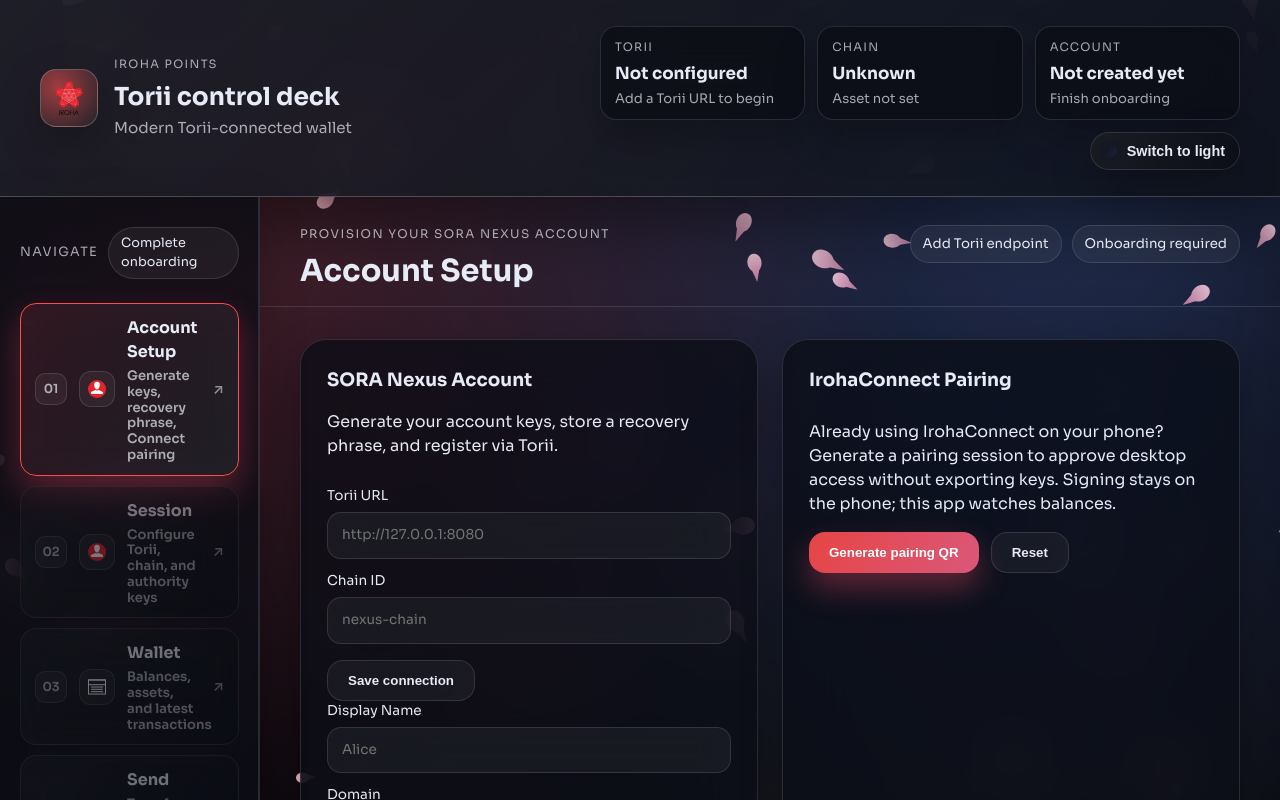
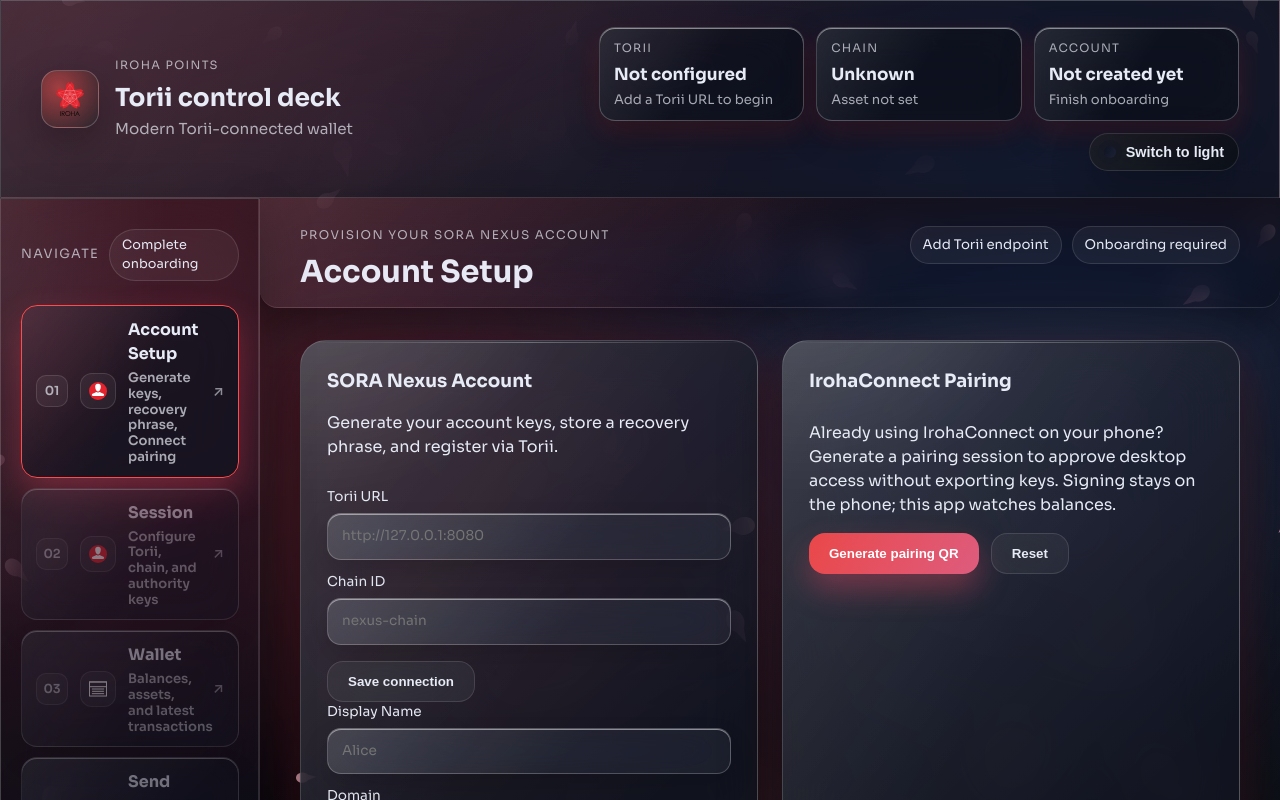
Before and after one commit to soramitsu/iroha-demo-javascript, a Vue app: page /#/account in a window 1280 px wide. Shown: the top 800 px of the page. Built offline with nearby package versions, Linux system fonts and the light colour scheme.

Commit message:
add hdr support

```diff
--- a/src/styles/main.css
+++ b/src/styles/main.css
@@ -169,6 +169,14 @@
   background-color: #05060b;
   --glass-border: rgba(255, 255, 255, 0.22);
   --glass-highlight: rgba(255, 255, 255, 0.48);
+  --menu-glass: rgba(14, 16, 26, 0.64);
+  --menu-glass-strong: rgba(18, 21, 32, 0.8);
+  --menu-highlight: rgba(255, 255, 255, 0.08);
+  --menu-accent-glow: rgba(255, 76, 102, 0.16);
+  --glass-rim: rgba(255, 255, 255, 0.18);
+  --glass-veil: rgba(255, 255, 255, 0.1);
+  --gi-ambient: rgba(0, 0, 0, 0.42);
+  --gi-accent: rgba(255, 76, 102, 0.2);
   --iroha-accent: #ff4b4b;
   --iroha-accent-dark: #d3262e;
   --iroha-muted: rgba(227, 230, 239, 0.72);
@@ -197,6 +205,14 @@
   background-color: #f3f5fd;
   --glass-border: rgba(0, 0, 0, 0.08);
   --glass-highlight: rgba(255, 255, 255, 0.82);
+  --menu-glass: rgba(255, 255, 255, 0.7);
+  --menu-glass-strong: rgba(255, 255, 255, 0.82);
+  --menu-highlight: rgba(255, 255, 255, 0.5);
+  --menu-accent-glow: rgba(255, 76, 102, 0.14);
+  --glass-rim: rgba(255, 255, 255, 0.92);
+  --glass-veil: rgba(255, 255, 255, 0.58);
+  --gi-ambient: rgba(22, 30, 51, 0.18);
+  --gi-accent: rgba(255, 76, 102, 0.12);
   --iroha-accent: #ff4b4b;
   --iroha-accent-dark: #c41b27;
   --iroha-muted: rgba(55, 65, 81, 0.75);
@@ -218,6 +234,27 @@
     radial-gradient(circle at 80% 15%, rgba(255, 190, 190, 0.5), transparent 50%);
   filter: blur(100px);
   opacity: 0.6;
+}
+
+/* HDR-capable / wide-gamut displays (MacBook Pro panels included) */
+@media (color-gamut: p3) {
+  :root[data-theme='light'] {
+    --iroha-accent: color(display-p3 1 0.32 0.36);
+    --iroha-accent-dark: color(display-p3 0.78 0.16 0.24);
+    --menu-highlight: color(display-p3 1 1 1 / 0.7);
+    --glass-highlight: color(display-p3 1 1 1 / 0.75);
+    --gi-ambient: color(display-p3 0.12 0.15 0.26 / 0.26);
+    --gi-accent: color(display-p3 1 0.32 0.36 / 0.2);
+  }
+
+  :root[data-theme='dark'] {
+    --iroha-accent: color(display-p3 1 0.3 0.34);
+    --iroha-accent-dark: color(display-p3 0.72 0.14 0.22);
+    --menu-highlight: color(display-p3 1 1 1 / 0.2);
+    --glass-highlight: color(display-p3 1 1 1 / 0.6);
+    --gi-ambient: color(display-p3 0 0 0 / 0.52);
+    --gi-accent: color(display-p3 1 0.28 0.32 / 0.24);
+  }
 }
 
 #app {
@@ -251,9 +288,12 @@
 }
 
 .app-header {
-  background: linear-gradient(135deg, rgba(255, 255, 255, 0.05), transparent),
-    var(--surface-strong);
-  border-bottom: 1px solid var(--glass-border);
+  background:
+    linear-gradient(115deg, var(--menu-highlight), transparent 60%),
+    linear-gradient(160deg, var(--menu-accent-glow), transparent 55%),
+    var(--menu-glass-strong);
+  border: 1px solid var(--glass-border);
+  border-bottom-color: var(--panel-border);
   padding: 26px 40px;
   display: flex;
   justify-content: space-between;
@@ -261,8 +301,9 @@
   gap: 28px;
   -webkit-app-region: drag;
   user-select: none;
-  backdrop-filter: blur(30px) saturate(180%);
-  box-shadow: var(--shadow-strong);
+  backdrop-filter: blur(32px) saturate(185%);
+  -webkit-backdrop-filter: blur(32px) saturate(185%);
+  box-shadow: 0 24px 55px var(--gi-ambient), 0 12px 35px var(--gi-accent), var(--shadow-strong);
   position: relative;
   z-index: 2;
 }
@@ -327,15 +368,19 @@
 }
 
 .status-chip {
-  background: var(--surface);
-  border: 1px solid var(--panel-border);
+  background:
+    linear-gradient(125deg, var(--glass-veil), transparent 50%),
+    var(--menu-glass);
+  border: 1px solid var(--glass-border);
   border-radius: 16px;
   padding: 12px 14px;
   display: flex;
   flex-direction: column;
   gap: 4px;
-  box-shadow: var(--shadow-soft);
-  backdrop-filter: blur(24px) saturate(140%);
+  box-shadow: inset 0 1px 0 var(--glass-highlight), 0 14px 32px var(--gi-ambient),
+    0 10px 24px var(--gi-accent);
+  backdrop-filter: blur(22px) saturate(170%);
+  -webkit-backdrop-filter: blur(22px) saturate(170%);
   min-width: 0;
 }
 
@@ -417,7 +462,11 @@
 
 .sidebar {
   width: 260px;
-  background: var(--surface);
+  background:
+    radial-gradient(140% 90% at 0% 0%, var(--menu-highlight), transparent 46%),
+    linear-gradient(160deg, var(--menu-accent-glow), transparent 60%),
+    var(--menu-glass);
+  border: 1px solid var(--glass-border);
   border-right: 1px solid var(--panel-border);
   padding: 30px 20px 28px;
   position: relative;
@@ -427,8 +476,9 @@
   flex-direction: column;
   gap: 24px;
   -webkit-app-region: no-drag;
-  backdrop-filter: blur(26px) saturate(160%);
-  box-shadow: inset -1px 0 0 var(--panel-border), var(--shadow-soft);
+  backdrop-filter: blur(32px) saturate(185%);
+  -webkit-backdrop-filter: blur(32px) saturate(185%);
+  box-shadow: inset -1px 0 0 var(--panel-border), 0 22px 50px rgba(0, 0, 0, 0.28);
 }
 
 .sidebar-top {
@@ -475,27 +525,38 @@
   font-weight: 600;
   transition: transform 0.15s ease, box-shadow 0.2s ease, border-color 0.2s ease,
     background 0.2s ease;
-  border: 1px solid var(--panel-border);
+  border: 1px solid var(--glass-border);
   display: grid;
   grid-template-columns: auto auto 1fr auto;
   align-items: center;
   gap: 12px;
   -webkit-app-region: no-drag;
-  background: linear-gradient(120deg, rgba(255, 255, 255, 0.05), transparent),
-    var(--surface);
-  backdrop-filter: blur(18px);
+  background:
+    linear-gradient(135deg, var(--menu-highlight), transparent 60%),
+    linear-gradient(120deg, rgba(255, 255, 255, 0.06), transparent 70%),
+    var(--menu-glass-strong);
+  backdrop-filter: blur(22px) saturate(175%);
+  -webkit-backdrop-filter: blur(22px) saturate(175%);
   cursor: pointer;
   pointer-events: auto;
+  box-shadow: inset 0 1px 0 var(--glass-highlight), 0 14px 34px rgba(0, 0, 0, 0.2);
 }
 
 .nav-link:hover {
   border-color: var(--iroha-accent);
   box-shadow: 0 14px 32px rgba(255, 76, 102, 0.25);
+  background:
+    linear-gradient(130deg, var(--menu-highlight), transparent 50%),
+    linear-gradient(120deg, rgba(255, 255, 255, 0.12), transparent 65%),
+    var(--menu-glass-strong);
   transform: translateY(-1px);
 }
 
 .nav-link.active {
-  background: linear-gradient(120deg, rgba(255, 76, 102, 0.14), rgba(255, 255, 255, 0.07));
+  background:
+    linear-gradient(125deg, var(--menu-accent-glow), transparent 55%),
+    linear-gradient(135deg, var(--menu-highlight), transparent 45%),
+    var(--menu-glass-strong);
   color: inherit;
   border-color: var(--iroha-accent);
   box-shadow: 0 16px 34px rgba(255, 76, 102, 0.3);
@@ -616,6 +677,14 @@
   justify-content: space-between;
   gap: 16px;
   border-bottom: 1px solid var(--panel-border);
+  background:
+    linear-gradient(135deg, var(--menu-highlight), transparent 50%),
+    linear-gradient(140deg, var(--menu-accent-glow), transparent 55%),
+    var(--menu-glass);
+  border-radius: 0 0 18px 18px;
+  backdrop-filter: blur(20px) saturate(165%);
+  -webkit-backdrop-filter: blur(20px) saturate(165%);
+  box-shadow: 0 18px 42px var(--gi-ambient);
 }
 
 .workspace-header h1 {
@@ -667,6 +736,30 @@
   margin: 0 auto;
 }
 
+.workspace-body {
+  position: relative;
+  isolation: isolate;
+}
+
+.workspace-body::before {
+  content: '';
+  position: absolute;
+  inset: 0;
+  background:
+    radial-gradient(65% 55% at 18% 22%, var(--menu-accent-glow), transparent 60%),
+    radial-gradient(60% 50% at 78% 18%, var(--menu-highlight), transparent 65%),
+    radial-gradient(75% 50% at 50% 78%, rgba(255, 255, 255, 0.08), transparent 70%);
+  filter: blur(42px);
+  opacity: 0.9;
+  z-index: 0;
+  pointer-events: none;
+}
+
+.workspace-body > * {
+  position: relative;
+  z-index: 1;
+}
+
 .card-grid {
   display: grid;
   gap: 24px;
@@ -674,13 +767,41 @@
 }
 
 .card {
-  background: var(--surface);
-  border: 1px solid var(--panel-border);
+  position: relative;
+  background:
+    linear-gradient(135deg, var(--glass-veil), transparent 65%),
+    linear-gradient(120deg, var(--menu-highlight), transparent 45%),
+    var(--menu-glass-strong);
+  border: 1px solid var(--glass-border);
   border-radius: 26px;
   padding: 26px;
-  box-shadow: var(--shadow-soft);
+  box-shadow: var(--shadow-soft), 0 22px 60px var(--gi-ambient), 0 18px 44px var(--gi-accent);
   -webkit-app-region: no-drag;
-  backdrop-filter: blur(35px) saturate(180%);
+  backdrop-filter: blur(32px) saturate(185%);
+  -webkit-backdrop-filter: blur(32px) saturate(185%);
+  overflow: hidden;
+}
+
+.card::before {
+  content: '';
+  position: absolute;
+  inset: -30% auto auto -10%;
+  width: 70%;
+  height: 70%;
+  background: radial-gradient(circle at 20% 20%, var(--glass-highlight), transparent 55%);
+  opacity: 0.35;
+  filter: blur(22px);
+  pointer-events: none;
+}
+
+.card::after {
+  content: '';
+  position: absolute;
+  inset: 1px 1px auto 1px;
+  height: 1px;
+  background: linear-gradient(90deg, transparent, var(--glass-highlight), transparent);
+  opacity: 0.6;
+  pointer-events: none;
 }
 
 .card-header {
@@ -711,15 +832,19 @@
 input,
 textarea,
 select {
-  background: var(--surface-soft);
-  border: 1px solid var(--panel-border);
+  background:
+    linear-gradient(135deg, var(--glass-veil), transparent 60%),
+    var(--surface-soft);
+  border: 1px solid var(--glass-border);
   border-radius: 14px;
   padding: 12px 14px;
   color: inherit;
   font: inherit;
   transition: border-color 0.2s, box-shadow 0.2s;
   -webkit-app-region: no-drag;
-  backdrop-filter: blur(18px);
+  box-shadow: inset 0 1px 0 var(--glass-highlight), 0 12px 26px rgba(0, 0, 0, 0.14);
+  backdrop-filter: blur(20px) saturate(160%);
+  -webkit-backdrop-filter: blur(20px) saturate(160%);
 }
 
 input:focus,
@@ -868,8 +993,12 @@
   gap: 4px;
   padding: 12px 14px;
   border-radius: 12px;
-  border: 1px solid var(--panel-border);
-  background: var(--surface-soft);
+  border: 1px solid var(--glass-border);
+  background:
+    linear-gradient(130deg, var(--glass-veil), transparent 65%),
+    var(--surface-soft);
+  backdrop-filter: blur(18px) saturate(160%);
+  -webkit-backdrop-filter: blur(18px) saturate(160%);
 }
 
 .kv-label {
```
